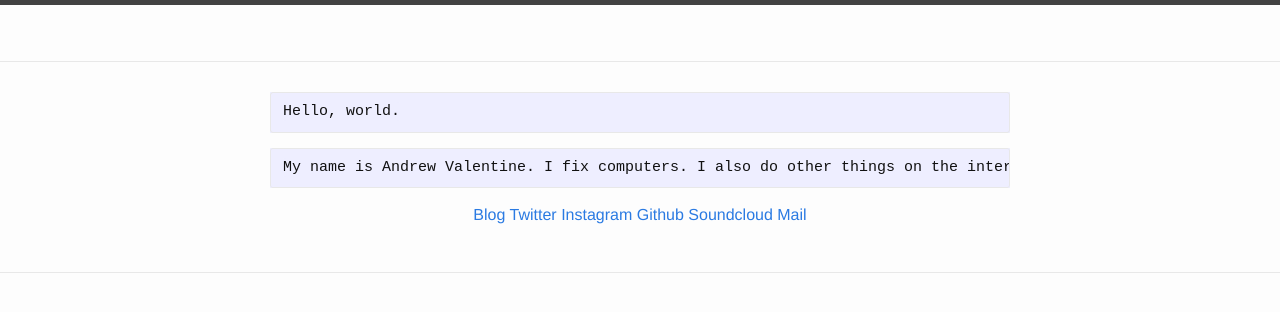
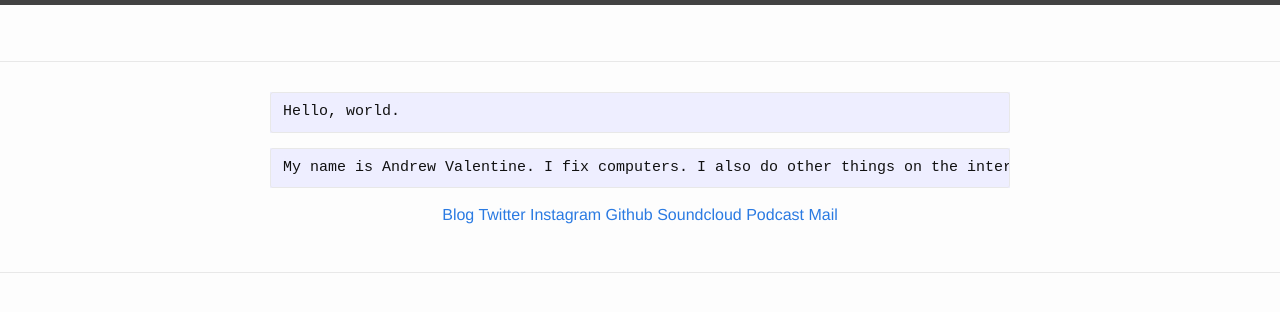
Before and after one commit to andrewvalentine/andrewvalentine.github.io, a Jekyll site: the page built from index.md, in a window 1280 px wide. Shown: the top 312 px of the page. Built offline with Jekyll 4.4.1, drawn with Linux system fonts in a browser that asks for light colours.

Commit message:
add podcast link

````diff
--- a/index.md
+++ b/index.md
@@ -8,4 +8,4 @@ Hello, world.
 My name is Andrew Valentine. I fix computers. I also do other things on the internet. This webpage is for links to those things.
 ```
 
-<p align="center"> <a href="http://defaultswrite.co" target="_blank">Blog</a> <a href="https://www.twitter.com/andrewvalentine" target="_blank">Twitter</a> <a href="https://www.instagram.com/andrewvalentine" target="_blank">Instagram</a> <a href="https://www.github.com/andrewvalentine" target="_blank">Github</a> <a href="https://www.soundcloud.com/andrewvalentine" target="_blank">Soundcloud</a> <a href="mailto:andrew.r.valentine@gmail.com" target="_blank">Mail</a> </p>
+<p align="center"> <a href="http://defaultswrite.co" target="_blank">Blog</a> <a href="https://www.twitter.com/andrewvalentine" target="_blank">Twitter</a> <a href="https://www.instagram.com/andrewvalentine" target="_blank">Instagram</a> <a href="https://www.github.com/andrewvalentine" target="_blank">Github</a> <a href="https://www.soundcloud.com/andrewvalentine" target="_blank">Soundcloud</a> <a href="http://www.briscast.com/mayors-of-bristol/" target="_blank">Podcast</a> <a href="mailto:andrew.r.valentine@gmail.com" target="_blank">Mail</a> </p>
````
